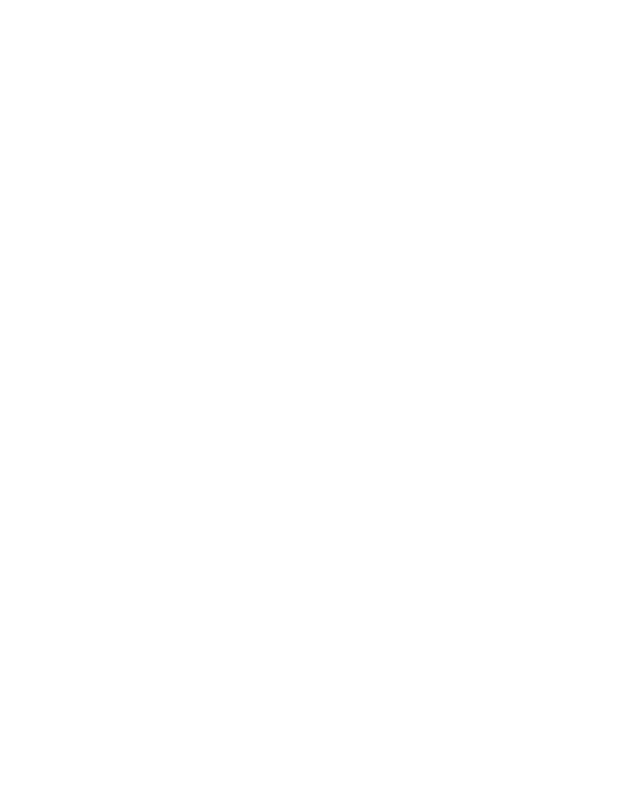
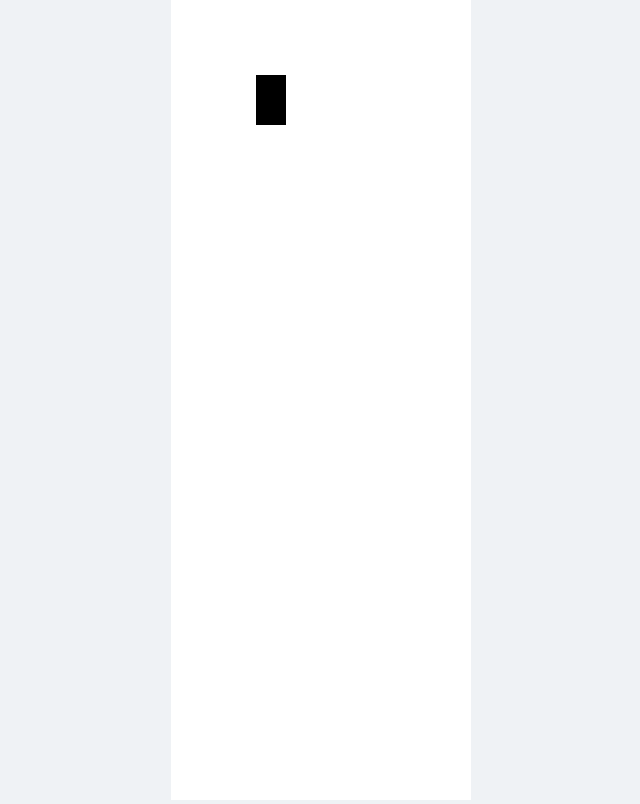
Before and after one commit to parth127/self-driving-car-simulator, a plain HTML site: page index.html in a window 1280 px wide. Shown: the whole page, without its empty margins (319-959 px from the left). Drawn offline with Linux system fonts and the light colour scheme.

Commit message:
Car Initialization

```diff
--- /dev/null
+++ b/car.js
@@ -0,0 +1,20 @@
+//create a car class
+class Car {
+  constructor(positionX, positionY, width, height) {
+    this.positionX = positionX;
+    this.positionY = positionY;
+    this.width = width;
+    this.height = height;
+  }
+
+  draw(ctx) {
+    ctx.beginPath();
+    ctx.rect(
+      this.positionX - this.width / 2,
+      this.positionY - this.height / 2,
+      this.width,
+      this.height
+    );
+    ctx.fill();
+  }
+}
--- a/index.html
+++ b/index.html
@@ -4,7 +4,12 @@
     <meta charset="UTF-8" />
     <meta http-equiv="X-UA-Compatible" content="IE=edge" />
     <meta name="viewport" content="width=device-width, initial-scale=1.0" />
-    <title>Document</title>
+    <title>Self Driving Car Simulator</title>
+    <link rel="stylesheet" href="styles.css" />
   </head>
-  <body></body>
+  <body>
+    <canvas id="myCanvas"> </canvas>
+    <script src="car.js"></script>
+    <script src="index.js"></script>
+  </body>
 </html>
--- a/index.js
+++ b/index.js
@@ -0,0 +1,11 @@
+//create a canvas element and adjust its size
+const canvas = document.getElementById("myCanvas");
+canvas.height = window.innerHeight;
+canvas.width = 300;
+
+// Create a new stage and point it at our canvas:
+const ctx = canvas.getContext("2d");
+
+//create a car object
+const car = new Car(100, 100, 30, 50);
+car.draw(ctx);
--- a/styles.css
+++ b/styles.css
@@ -0,0 +1,9 @@
+body{
+    margin: 0;
+    background-color: #eff2f5;
+    overflow: hidden;
+    text-align: center;
+}
+#myCanvas{
+    background-color: #ffffff;
+}
```
